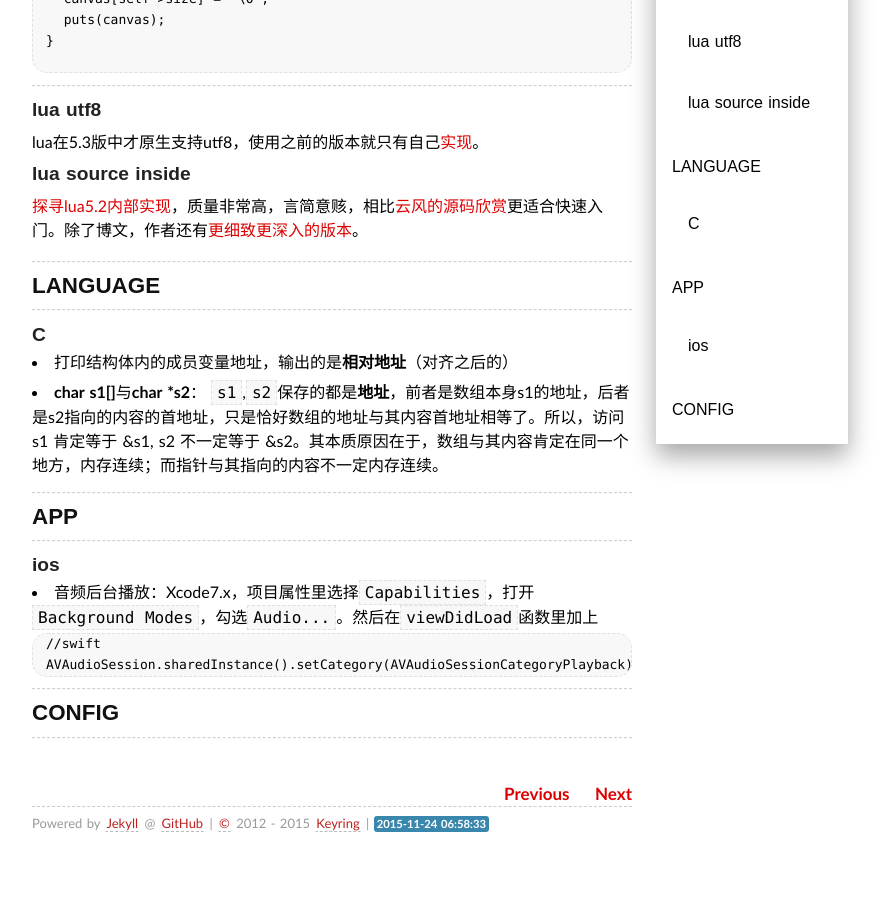
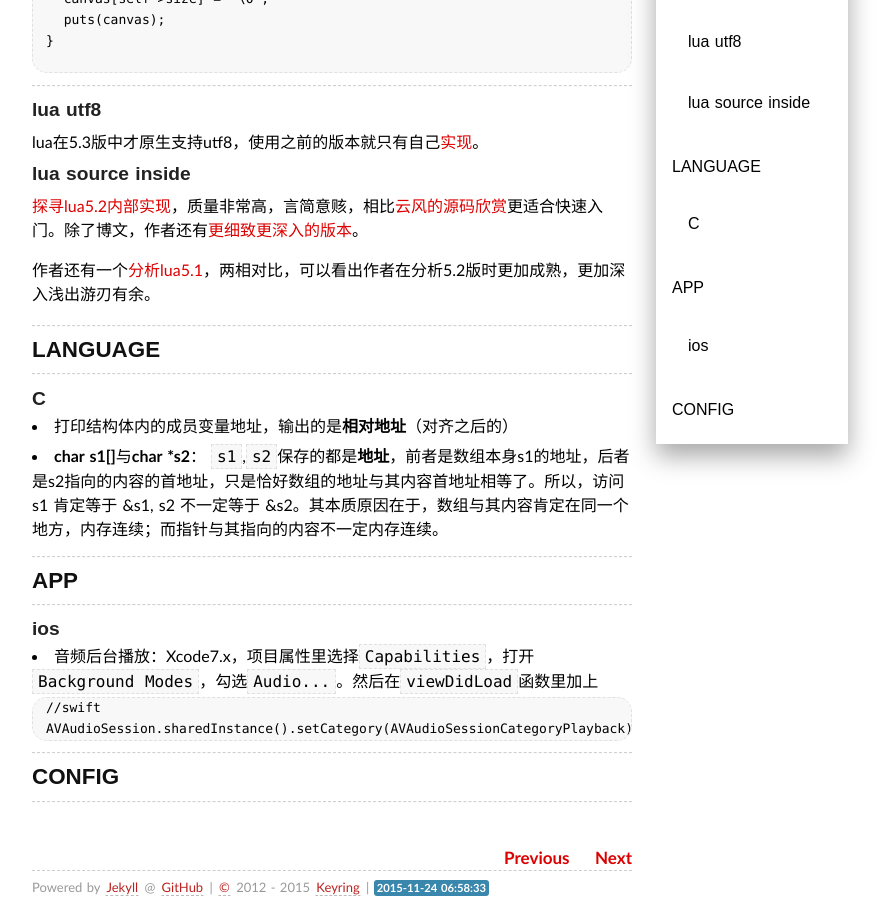
Before and after one commit to keyring/keyring.github.io, a Jekyll site: the page built from _posts/2015-11-10-Memos.md, in a window 1280 px wide and 900 px high, scrolled down 4462 px. Shown: the whole window, without its empty margins (308-1200 px from the left). Built offline with Jekyll 4.4.1, drawn with Linux system fonts in a browser that asks for light colours; nearby versions of some CDN libraries; some web fonts are replaced; Markdown is read by kramdown in place of the engine named in the settings; comment, search, counter and statistics services are not loaded; a style sheet for code colours, icons or effects is not loaded; before the commit the page ends 5328 px from its top, so only the background shows below that.

Commit message:
update post

```diff
--- a/_posts/2015-11-10-Memos.md
+++ b/_posts/2015-11-10-Memos.md
@@ -241,6 +241,8 @@ lua在5.3版中才原生支持utf8，使用之前的版本就只有自己[实现
 
 [探寻lua5.2内部实现](http://blog.csdn.net/column/details/luainternals.html)，质量非常高，言简意赅，相比[云风的源码欣赏](http://www.codingnow.com/temp/readinglua.pdf)更适合快速入门。除了博文，作者还有[更细致更深入的版本](https://github.com/lichuang/Lua-Source-Internal)。
 
+作者还有一个[分析lua5.1](http://www.codedump.info/?tag=lua)，两相对比，可以看出作者在分析5.2版时更加成熟，更加深入浅出游刃有余。
+
 -------------------
 ## LANGUAGE
 -------------------
```
